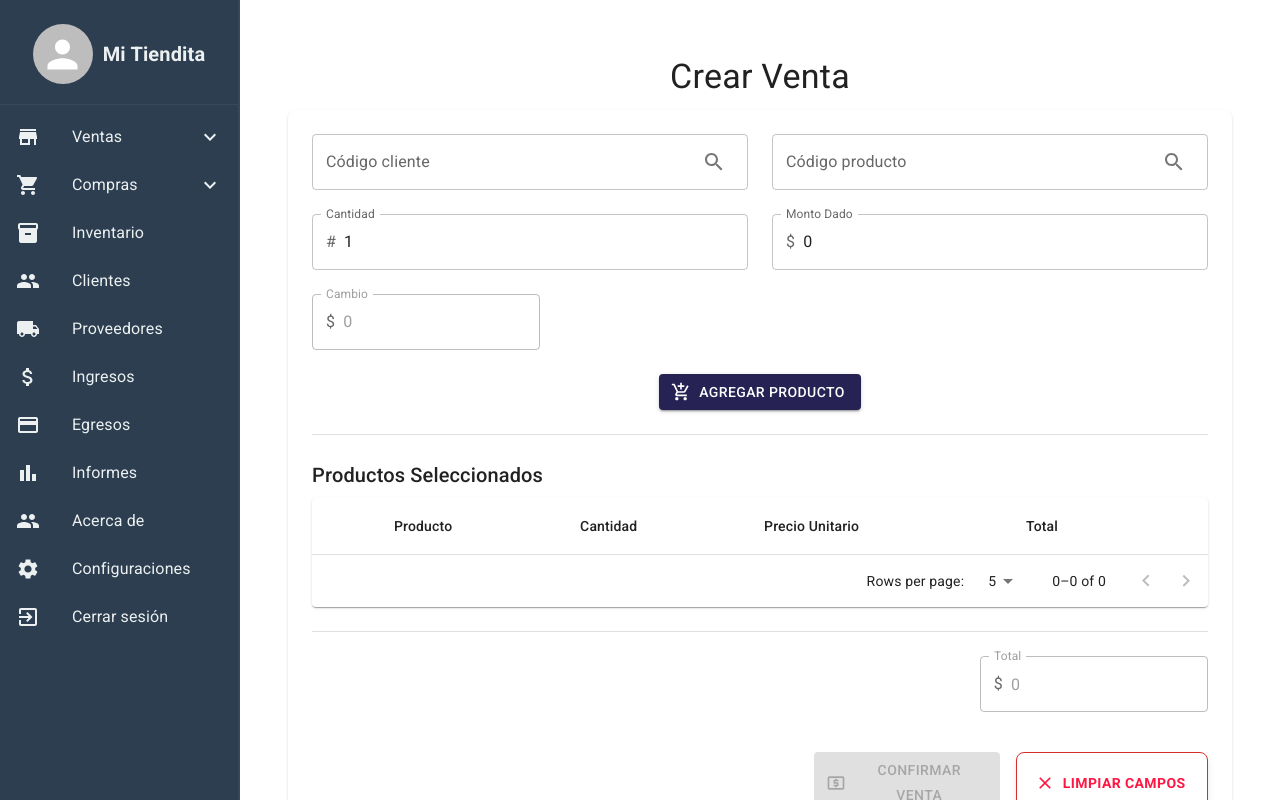
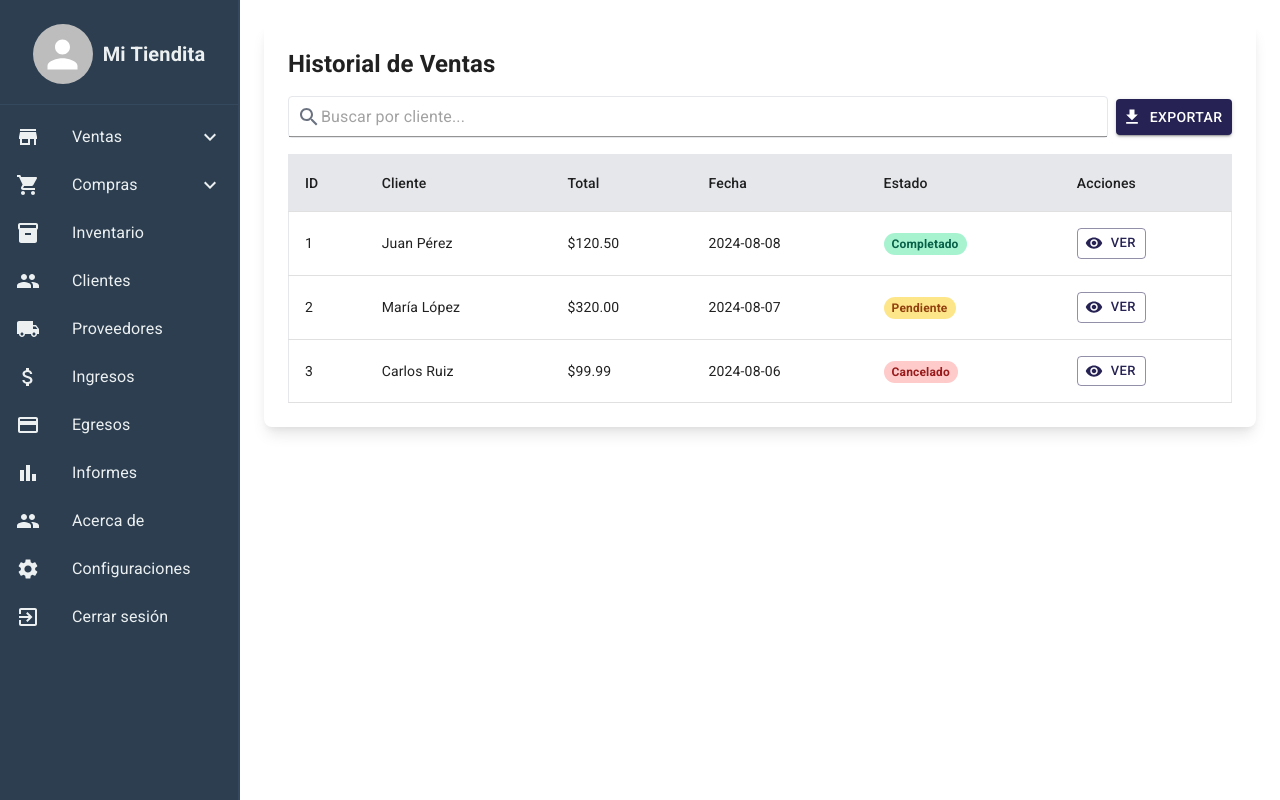
Before and after one commit to AndrewAV19/PointOfSale, a React (Vite) app: page /ventas/historial in a window 1280 px wide. Before the commit this address led to /. Built offline with nearby package versions, Linux system fonts and the light colour scheme.

Commit message:
Historial de Compras y Ventas

```diff
--- a/src/pointofsale/interfaces/product.interface.ts
+++ b/src/pointofsale/interfaces/product.interface.ts
@@ -5,11 +5,11 @@ export interface Product {
     price: number;
     stock?: number;
     category?: string;
-    supplier?: string; // Proveedor
-    costPrice: number; // Precio de costo
-    discount?: number; // Descuento aplicable
-    taxRate?: number; // Impuesto aplicable
-    images?: string[]; // URLs de imágenes del producto
-    createdAt?: Date; // Fecha de creación
-    updatedAt?: Date; // Fecha de última actualización
+    supplier?: string;
+    costPrice: number;
+    discount?: number;
+    taxRate?: number;
+    images?: string[];
+    createdAt?: Date;
+    updatedAt?: Date;
   }
--- /dev/null
+++ b/src/pointofsale/mocks/historySalesMock.ts
@@ -0,0 +1,23 @@
+export const ventas = [
+    {
+        id: "1",
+        cliente: "Juan Pérez",
+        total: "$120.50",
+        fecha: "2024-08-08",
+        estado: "Completado",
+      },
+      {
+        id: "2",
+        cliente: "María López",
+        total: "$320.00",
+        fecha: "2024-08-07",
+        estado: "Pendiente",
+      },
+      {
+        id: "3",
+        cliente: "Carlos Ruiz",
+        total: "$99.99",
+        fecha: "2024-08-06",
+        estado: "Cancelado",
+      },
+];
--- /dev/null
+++ b/src/pointofsale/mocks/historyShopping.ts
@@ -0,0 +1,23 @@
+export const compras = [
+    {
+        id: "1",
+        proveedor: "Coca-Cola",
+        total: "$500.00",
+        fecha: "2024-08-08",
+        estado: "Completado",
+    },
+    {
+        id: "2",
+        proveedor: "Pepsi",
+        total: "$750.00",
+        fecha: "2024-08-07",
+        estado: "Pendiente",
+    },
+    {
+        id: "3",
+        proveedor: "Bimbo",
+        total: "$300.00",
+        fecha: "2024-08-06",
+        estado: "Cancelado",
+    },
+];
--- /dev/null
+++ b/src/pointofsale/pages/Sales/HistorySales.tsx
@@ -0,0 +1,85 @@
+import { useState } from "react";
+import { Table, TableHead, TableRow, TableCell, TableBody, Input, Button } from "@mui/material";
+import { Search, Visibility, Download } from "@mui/icons-material";
+import { ventas } from "../../mocks/historySalesMock";
+
+export default function HistorySales() {
+  const [search, setSearch] = useState("");
+
+  const filteredVentas = ventas.filter((venta) =>
+    venta.cliente.toLowerCase().includes(search.toLowerCase())
+  );
+
+  const getEstadoClase = (estado: string) => {
+    switch (estado) {
+      case "Completado":
+        return "bg-green-200 text-green-800";
+      case "Pendiente":
+        return "bg-yellow-200 text-yellow-800";
+      default:
+        return "bg-red-200 text-red-800";
+    }
+  };
+
+  return (
+    <div className="p-6 mx-auto bg-white shadow-lg rounded-lg">
+      <h2 className="text-2xl font-bold mb-4">Historial de Ventas</h2>
+
+      <div className="flex items-center gap-2 mb-4">
+        <Input
+          placeholder="Buscar por cliente..."
+          value={search}
+          onChange={(e) => setSearch(e.target.value)}
+          className="border px-2 py-1 rounded w-full"
+          startAdornment={<Search className="text-gray-500" />}
+        />
+        <Button variant="contained" color="primary" startIcon={<Download />}>
+          Exportar
+        </Button>
+      </div>
+
+      <div className="overflow-x-auto">
+        <Table className="min-w-full border rounded-lg">
+          <TableHead>
+            <TableRow className="bg-gray-200">
+              <TableCell>ID</TableCell>
+              <TableCell>Cliente</TableCell>
+              <TableCell>Total</TableCell>
+              <TableCell>Fecha</TableCell>
+              <TableCell>Estado</TableCell>
+              <TableCell>Acciones</TableCell>
+            </TableRow>
+          </TableHead>
+          <TableBody>
+            {filteredVentas.map((venta) => (
+              <TableRow key={venta.id} className="hover:bg-gray-100">
+                <TableCell>{venta.id}</TableCell>
+                <TableCell>{venta.cliente}</TableCell>
+                <TableCell>{venta.total}</TableCell>
+                <TableCell>{venta.fecha}</TableCell>
+                <TableCell>
+                  <span
+                    className={`px-2 py-1 text-xs font-semibold rounded-full ${getEstadoClase(
+                      venta.estado
+                    )}`}
+                  >
+                    {venta.estado}
+                  </span>
+                </TableCell>
+                <TableCell>
+                  <Button
+                    variant="outlined"
+                    startIcon={<Visibility />}
+                    size="small"
+                  >
+                    Ver
+                  </Button>
+                </TableCell>
+              </TableRow>
+            ))}
+          </TableBody>
+        </Table>
+      </div>
+    </div>
+  );
+}
--- /dev/null
+++ b/src/pointofsale/pages/Shopping/HistoryShopping.tsx
@@ -0,0 +1,86 @@
+import { useState } from "react";
+import { Table, TableHead, TableRow, TableCell, TableBody, Input, Button } from "@mui/material";
+import { Search, Visibility, Download } from "@mui/icons-material";
+import { compras } from "../../mocks/historyShopping";
+
+
+export default function HistoryShopping() {
+  const [search, setSearch] = useState("");
+
+  const filteredCompras = compras.filter((compra) =>
+    compra.proveedor.toLowerCase().includes(search.toLowerCase())
+  );
+
+  const getEstadoClase = (estado: string) => {
+    switch (estado) {
+      case "Completado":
+        return "bg-green-200 text-green-800";
+      case "Pendiente":
+        return "bg-yellow-200 text-yellow-800";
+      default:
+        return "bg-red-200 text-red-800";
+    }
+  };
+
+  return (
+    <div className="p-6 mx-auto bg-white shadow-lg rounded-lg">
+      <h2 className="text-2xl font-bold mb-4">Historial de Compras</h2>
+
+      <div className="flex items-center gap-2 mb-4">
+        <Input
+          placeholder="Buscar por proveedor..."
+          value={search}
+          onChange={(e) => setSearch(e.target.value)}
+          className="border px-2 py-1 rounded w-full"
+          startAdornment={<Search className="text-gray-500" />}
+        />
+        <Button variant="contained" color="primary" startIcon={<Download />}>
+          Exportar
+        </Button>
+      </div>
+
+      <div className="overflow-x-auto">
+        <Table className="min-w-full border rounded-lg">
+          <TableHead>
+            <TableRow className="bg-gray-200">
+              <TableCell>ID</TableCell>
+              <TableCell>Proveedor</TableCell>
+              <TableCell>Total</TableCell>
+              <TableCell>Fecha</TableCell>
+              <TableCell>Estado</TableCell>
+              <TableCell>Acciones</TableCell>
+            </TableRow>
+          </TableHead>
+          <TableBody>
+            {filteredCompras.map((compra) => (
+              <TableRow key={compra.id} className="hover:bg-gray-100">
+                <TableCell>{compra.id}</TableCell>
+                <TableCell>{compra.proveedor}</TableCell>
+                <TableCell>{compra.total}</TableCell>
+                <TableCell>{compra.fecha}</TableCell>
+                <TableCell>
+                  <span
+                    className={`px-2 py-1 text-xs font-semibold rounded-full ${getEstadoClase(
+                      compra.estado
+                    )}`}
+                  >
+                    {compra.estado}
+                  </span>
+                </TableCell>
+                <TableCell>
+                  <Button
+                    variant="outlined"
+                    startIcon={<Visibility />}
+                    size="small"
+                  >
+                    Ver
+                  </Button>
+                </TableCell>
+              </TableRow>
+            ))}
+          </TableBody>
+        </Table>
+      </div>
+    </div>
+  );
+}
--- a/src/pointofsale/routes/PointOfSaleRoutes.tsx
+++ b/src/pointofsale/routes/PointOfSaleRoutes.tsx
@@ -3,13 +3,17 @@ import PointOfSale from "../pages/PointOfSale";
 import CreateSalePage from "../pages/Sales/CreateSalePage";
 import CreateShoppingPage from "../pages/Shopping/CreateShoppingPage";
 import AboutPage from "../pages/About/AboutPage";
+import HistorySales from "../pages/Sales/HistorySales";
+import HistoryShopping from "../pages/Shopping/HistoryShopping";
 
 const PointOfSaleRoutes = () => {
   return (
     <Routes>
       <Route path="/" element={<PointOfSale />}>
         <Route path="/" element={<CreateSalePage />}></Route>
+        <Route path="/ventas/historial" element={<HistorySales />}></Route>
         <Route path="/compras" element={<CreateShoppingPage />}></Route>
+        <Route path="/compras/historial" element={<HistoryShopping />}></Route>
         <Route path="/acerca-de" element={<AboutPage />}></Route>
       </Route>
 
```
